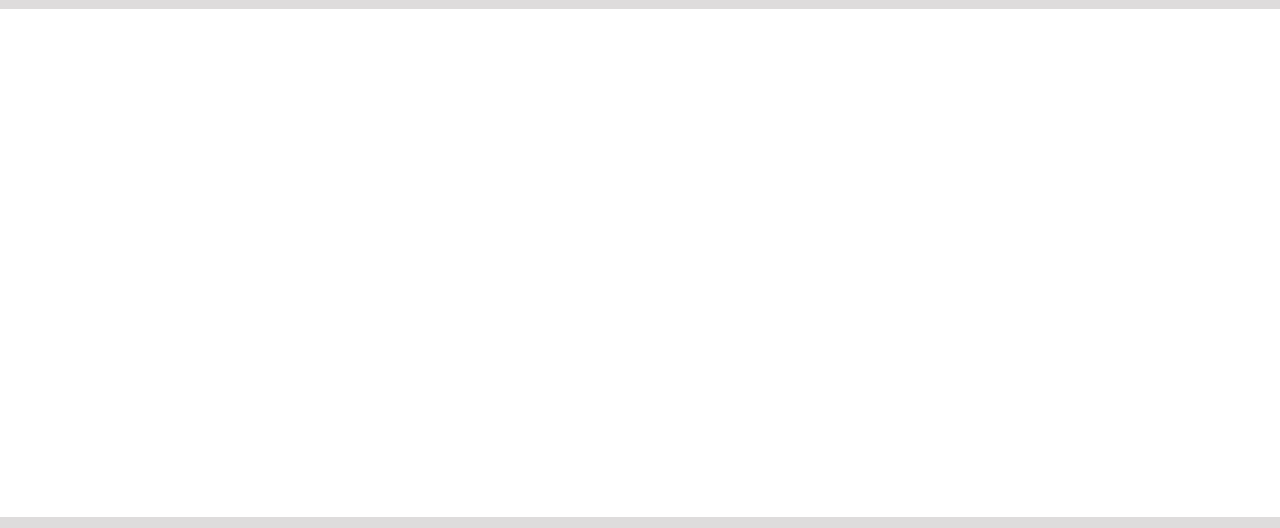
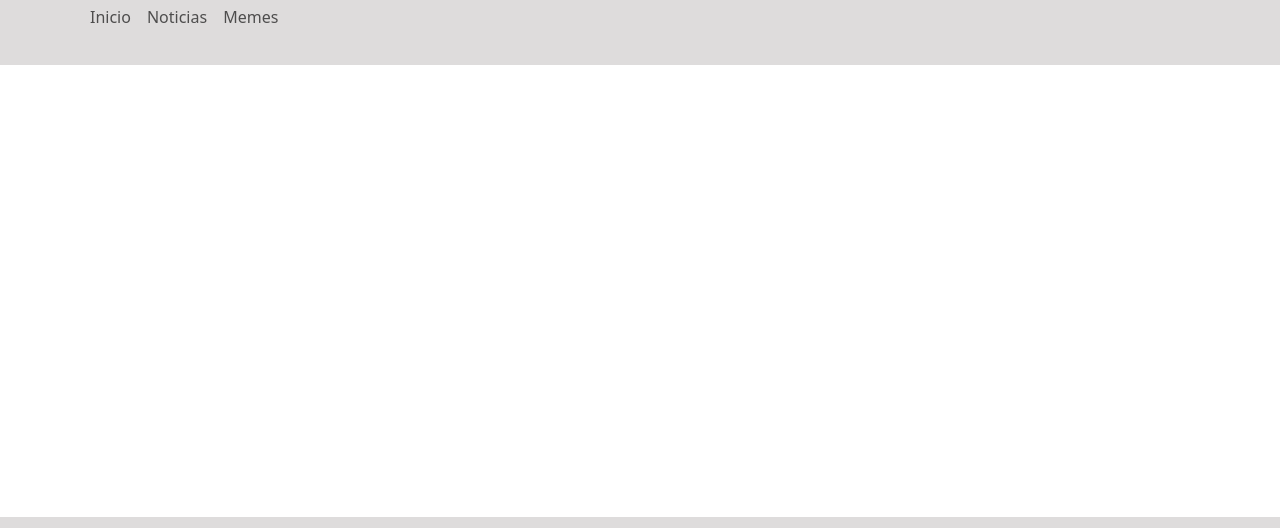
Before and after one commit to jooseepaardoo/sonika.github.io, a plain HTML site: page index.html in a window 1280 px wide. Shown: the part 87-615 px from the top of the page. Drawn offline with Linux system fonts and the light colour scheme.

Commit message:
Changes commit

```diff
--- a/index.html
+++ b/index.html
@@ -12,6 +12,10 @@
             background-color: #DEDCDC;
             padding: 20px;
             text-align: center;
+        }
+
+        .navbar {
+            background-color: #DEDCDC !important;
         }
 
         main {
@@ -49,6 +53,27 @@
         <div class="container">
             <h1>Murcia Notificaciones</h1>
         </div>
+        <nav class="navbar navbar-expand-lg navbar-light bg-light">
+            <div class="container">
+                <button class="navbar-toggler" type="button" data-bs-toggle="collapse" data-bs-target="#navbarNav"
+                    aria-controls="navbarNav" aria-expanded="false" aria-label="Toggle navigation">
+                    <span class="navbar-toggler-icon"></span>
+                </button>
+                <div class="collapse navbar-collapse" id="navbarNav">
+                    <ul class="navbar-nav">
+                        <li class="nav-item">
+                            <a class="nav-link" href="#">Inicio</a>
+                        </li>
+                        <li class="nav-item">
+                            <a class="nav-link" href="#">Noticias</a>
+                        </li>
+                        <li class="nav-item">
+                            <a class="nav-link" href="#">Memes</a>
+                        </li>
+                    </ul>
+                </div>
+            </div>
+        </nav>
     </header>
 
     <main>
@@ -76,8 +101,8 @@
                     </div>
                     <p class="text-secondary">Hecho con muuucho 🍋</p>
                     <p class="text-secondary">
-                    &copy; 2023 Murcia Notificaciones. Todos los derechos reservados.
-                </p>
+                        &copy; 2023 Murcia Notificaciones. Todos los derechos reservados.
+                    </p>
                 </div>
             </div>
         </div>
@@ -85,5 +110,4 @@
 
     <script src="js/bootstrap.bundle.min.js"></script>
 </body>
-
 </html>
```
